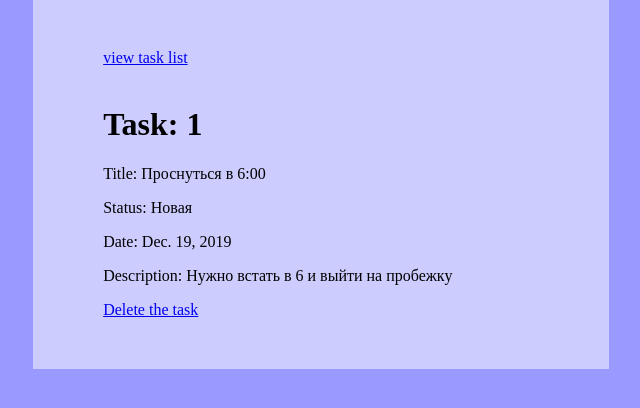
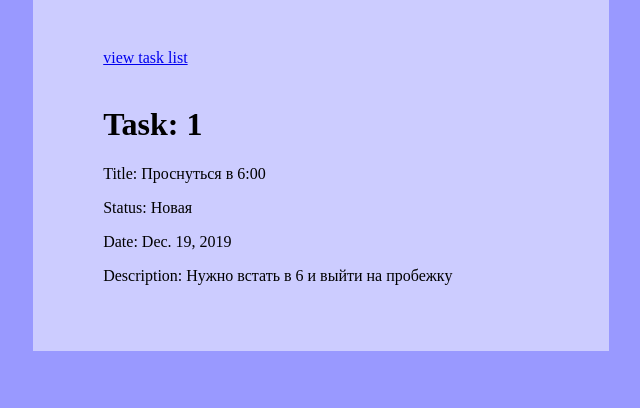
Before and after one commit to iasman312/Homework_45, a Django app: page /task/1/ in a window 1280 px wide. Shown: the part 103-511 px from the top of the page, without its empty margins (319-959 px from the left). Run offline with Django 3.2, Linux system fonts and the light colour scheme; data comes from the database, SQL or seed files in the repository.

Commit message:
Удалил delete_task

```diff
--- a/django_app/to_do_list/templates/task_view.html
+++ b/django_app/to_do_list/templates/task_view.html
@@ -12,6 +12,5 @@
     <p>Status: {{ task.get_status_display }}</p>
     <p>Date: {{ task.up_to }}</p>
     <p class="whitespace">Description: {{ task.description }}</p>
-    <a href="{% url "task-delete" task.id %}">Delete the task</a>
 </div>
 {% endblock content %}
--- a/django_app/to_do_list/urls.py
+++ b/django_app/to_do_list/urls.py
@@ -1,9 +1,8 @@
 from django.urls import path
-from .views import index_view, task_view, task_create_view, delete_task
+from .views import index_view, task_view, task_create_view
 
 urlpatterns = [
     path('', index_view, name='task-list'),
     path('tasks/add/', task_create_view, name='task-add'),
     path('task/<int:pk>/', task_view, name='task-view'),
-    path('delete_task/<int:pk>/', delete_task, name='task-delete'),
 ]
--- a/django_app/to_do_list/views.py
+++ b/django_app/to_do_list/views.py
@@ -11,13 +11,6 @@ def index_view(request):
 def task_view(request, pk):
     task = get_object_or_404(Task, id=pk)
     return render(request, 'task_view.html', context={'task': task})
-
-
-def delete_task(request, pk):
-    task = get_object_or_404(Task, id=pk)
-    task.delete()
-    tasks = Task.objects.all()
-    return render(request, 'index.html', context={'tasks': tasks})
 
 
 def task_create_view(request):
```
